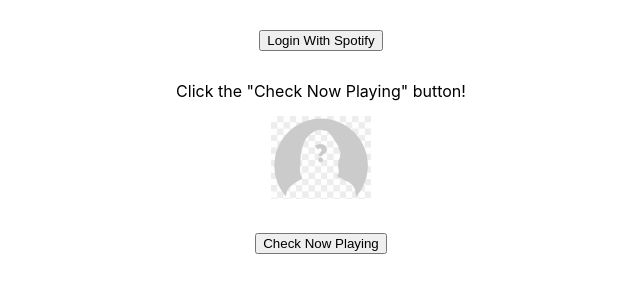
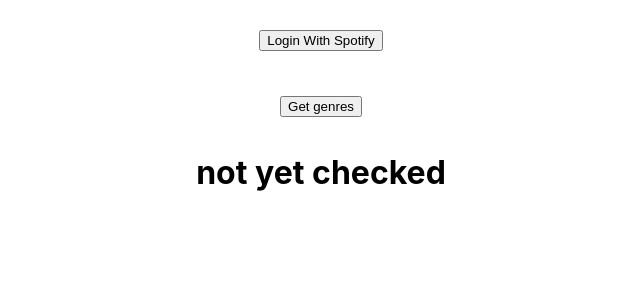
Before and after one commit to StevennYau/Tunes-Plus, a React (Create React App) app: page / in a window 1280 px wide. Shown: the top 300 px of the page, without its empty margins (319-959 px from the left). Built offline with nearby package versions, Linux system fonts and the light colour scheme; what spotify-web-api-js would draw is missing.

Commit message:
now calls api using axios

```diff
--- a/package.json
+++ b/package.json
@@ -2,15 +2,17 @@
   "name": "tunes-plus",
   "version": "0.1.0",
   "private": true,
+  "proxy": "http://localhost:5000",
   "dependencies": {
     "@testing-library/jest-dom": "^5.11.8",
     "@testing-library/react": "^11.2.3",
     "@testing-library/user-event": "^12.6.0",
+    "axios": "^0.21.1",
     "react": "^17.0.1",
     "react-dom": "^17.0.1",
     "react-scripts": "4.0.1",
-    "web-vitals": "^0.2.4",
-    "spotify-web-api-js": "^0.22.1"
+    "spotify-web-api-js": "^0.22.1",
+    "web-vitals": "^0.2.4"
   },
   "scripts": {
     "start": "react-scripts start",
--- a/src/App.js
+++ b/src/App.js
@@ -1,6 +1,7 @@
 import React, { Component } from 'react';
 import './App.css';
 import Spotify from 'spotify-web-api-js';
+import Genres from "./components/Genres"
 
 const spotifyWebApi = new Spotify();
 
@@ -19,6 +20,7 @@ class App extends Component {
       spotifyWebApi.setAccessToken(params.access_token)
     }
   }
+
   getHashParams() {
     var hashParams = {};
     var e, r = /([^&;=]+)=?([^&;]*)/g,
@@ -28,29 +30,6 @@ class App extends Component {
        hashParams[e[1]] = decodeURIComponent(e[2]);
     }
     return hashParams;
-  }
-
-  getNowPlaying(){
-    spotifyWebApi.getMyCurrentPlayingTrack()
-      .then((response) => {
-        if (typeof response.item === 'undefined') {
-          this.setState({
-            nowPlaying: {
-              name: 'Please play a song first',
-              image: 'error.png'
-            }
-          })
-        } else {
-          this.setState({
-            nowPlaying: {
-              name: 'Now Playing: ' + response.item.name,
-              image: response.item.album.images[0].url
-            }
-          })
-        }
-
-      })
-
   }
 
   componentDidMount() {
@@ -68,16 +47,9 @@ class App extends Component {
             </a>
           }
         </div>
-        <div>{ this.state.nowPlaying.name } </div>
-        <div>
-          <img src={ this.state.nowPlaying.image } alt='song' style={{ width: 100 }} />
-        </div>
-        <button onClick={() => this.getNowPlaying()}>
-          Check Now Playing
-        </button>
+        <Genres />
       </div>
     );
   }
 }
-
 export default App;
--- /dev/null
+++ b/src/components/Genres.js
@@ -0,0 +1,54 @@
+import React, { Component } from 'react'
+import axios from "axios";
+
+export default class Genres extends Component {
+    constructor(){
+        super();
+        this.state = {
+            genres: "not yet checked"
+        };
+    }
+
+    getGenre = () => {
+        console.log("in getGenreUpdated");
+        axios.get("/getGenre")
+            .then(response => {
+                console.log("sucess reaching getGenreupdated, now recieved");
+                console.log(response);
+                this.setState({
+                    genres: response.data
+                })
+            })
+            .catch(error => {
+                console.log("error is " + error);
+                return error;
+            });
+        console.log("leaving genre updated");
+    };
+
+    /*getGenre = () => {
+        axios({
+            method: "GET",
+            url: "https://api.spotify.com/v1/browse/categories",
+            headers: {
+              "Content-Type": "application/json",
+              "Accept": "application/json",
+              "Authorization": "Bearer + token
+            }
+          }).then(res => {
+            console.log(res.data.categories.items[0].name);
+        });
+    }*/
+
+
+
+    render() {
+        console.log("in render");
+        return (
+            <div>
+                <button onClick={this.getGenre}>Get genres</button>
+                <h1> {this.state.genres}</h1>
+            </div>
+        )
+    }
+}
```
Also changed, not shown: 2 other files (tests, documents, lock files or other folders).
